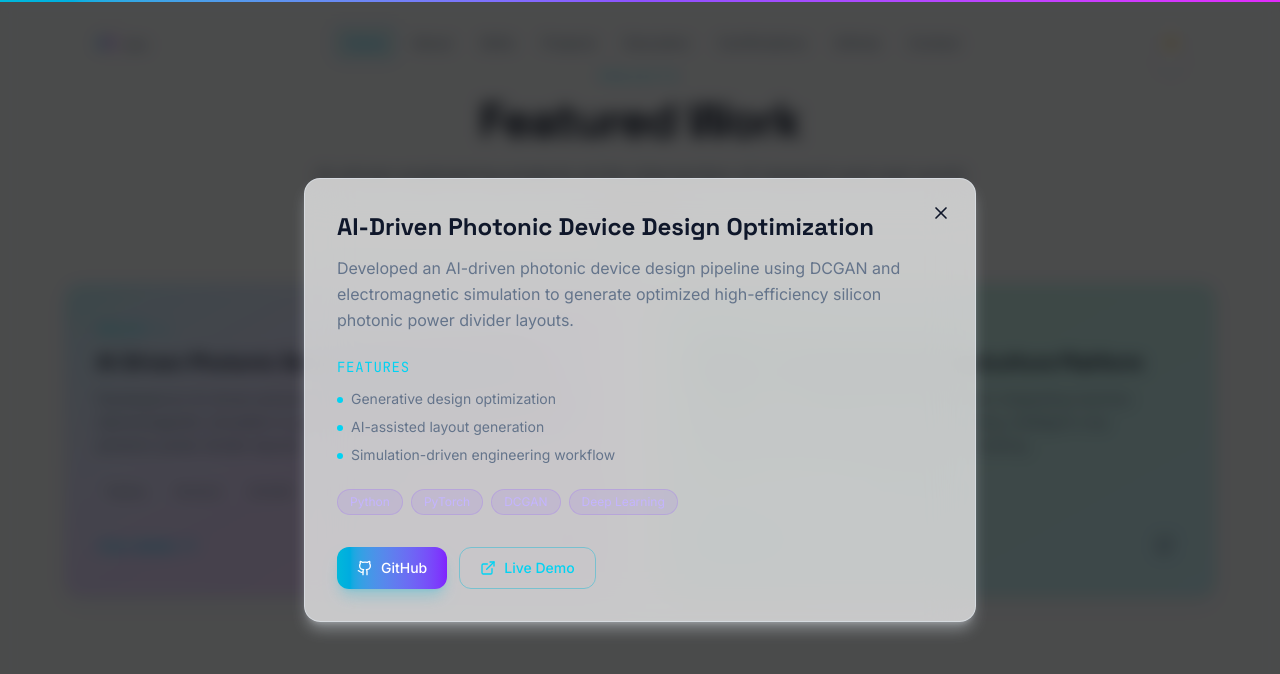
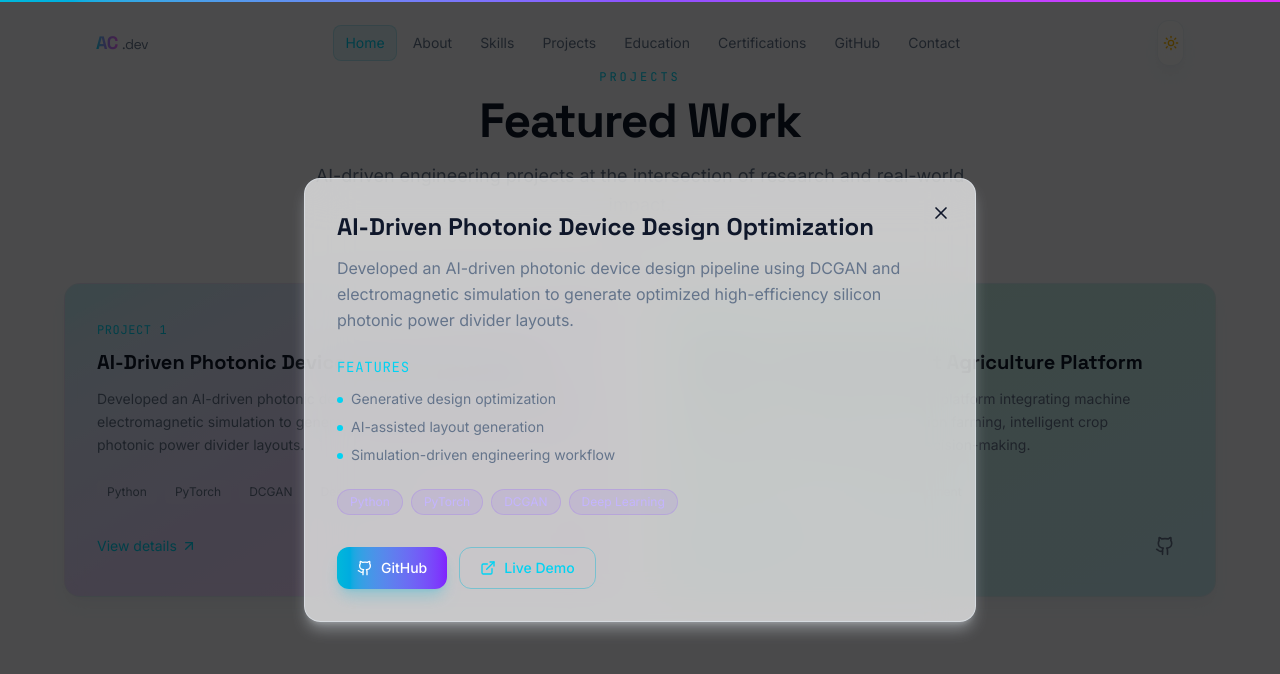
Before and after one commit to avishek93820/Portfolio, a React (Vite) app: page / in a window 1280 px wide. Both pictures are taken after a click on the button 344 px from the left and 2792 px from the top of the page. Shown: the part 2352-3026 px from the top of the page. Built offline with nearby package versions, Linux system fonts and the light colour scheme.

Commit message:
Update ProjectModal.tsx

```diff
--- a/src/components/ui/ProjectModal.tsx
+++ b/src/components/ui/ProjectModal.tsx
@@ -1,4 +1,3 @@
-import { motion, AnimatePresence } from 'framer-motion';
 import { ExternalLink, Github, X } from 'lucide-react';
 import { Button } from '@/components/ui/Button';
 
@@ -18,22 +17,17 @@ interface ProjectModalProps {
 }
 
 export function ProjectModal({ project, onClose }: ProjectModalProps) {
+  if (!project) return null;
+
   return (
-    <AnimatePresence>
-      {project && (
     <>
-          <motion.div
-            className="fixed inset-0 z-[80] bg-black/70 backdrop-blur-sm"
-            initial={{ opacity: 0 }}
-            animate={{ opacity: 1 }}
-            exit={{ opacity: 0 }}
+      <div
+        className="fixed inset-0 z-[80] bg-black/70"
         onClick={onClose}
       />
-          <motion.div
-            className="fixed inset-4 md:inset-auto md:left-1/2 md:top-1/2 md:-translate-x-1/2 md:-translate-y-1/2 z-[81] md:w-full md:max-w-2xl max-h-[90vh] overflow-y-auto glass rounded-2xl p-6 md:p-8 glow-border"
-            initial={{ opacity: 0, scale: 0.95, y: 20 }}
-            animate={{ opacity: 1, scale: 1, y: 0 }}
-            exit={{ opacity: 0, scale: 0.95, y: 20 }}
+
+      <div
+        className="fixed inset-4 md:inset-auto md:left-1/2 md:top-1/2 md:-translate-x-1/2 md:-translate-y-1/2 z-[81] md:w-full md:max-w-2xl max-h-[90vh] overflow-y-auto glass rounded-2xl p-6 md:p-8"
         role="dialog"
         aria-modal="true"
         aria-labelledby="project-modal-title"
@@ -47,17 +41,27 @@ export function ProjectModal({ project, onClose }: ProjectModalProps) {
           <X className="w-5 h-5" />
         </button>
 
-            <h3 id="project-modal-title" className="font-display text-2xl font-bold mb-3 pr-10">
+        <h3
+          id="project-modal-title"
+          className="font-display text-2xl font-bold mb-3 pr-10"
+        >
           {project.title}
         </h3>
-            <p className="text-[var(--color-muted)] leading-relaxed mb-6">{project.description}</p>
+
+        <p className="text-[var(--color-muted)] leading-relaxed mb-6">
+          {project.description}
+        </p>
 
         <h4 className="text-sm font-mono text-cyan-400 uppercase tracking-wider mb-3">
           Features
         </h4>
+
         <ul className="space-y-2 mb-6">
           {project.features.map((f) => (
-                <li key={f} className="flex items-start gap-2 text-sm text-[var(--color-muted)]">
+            <li
+              key={f}
+              className="flex items-start gap-2 text-sm text-[var(--color-muted)]"
+            >
               <span className="w-1.5 h-1.5 rounded-full bg-cyan-400 mt-2 shrink-0" />
               {f}
             </li>
@@ -80,14 +84,13 @@ export function ProjectModal({ project, onClose }: ProjectModalProps) {
             <Github className="w-4 h-4" />
             GitHub
           </Button>
+
           <Button variant="outline" href={project.demo} external>
             <ExternalLink className="w-4 h-4" />
             Live Demo
           </Button>
         </div>
-          </motion.div>
+      </div>
     </>
-      )}
-    </AnimatePresence>
   );
 }
```
Lines whose indentation alone changed are shown as unchanged.
